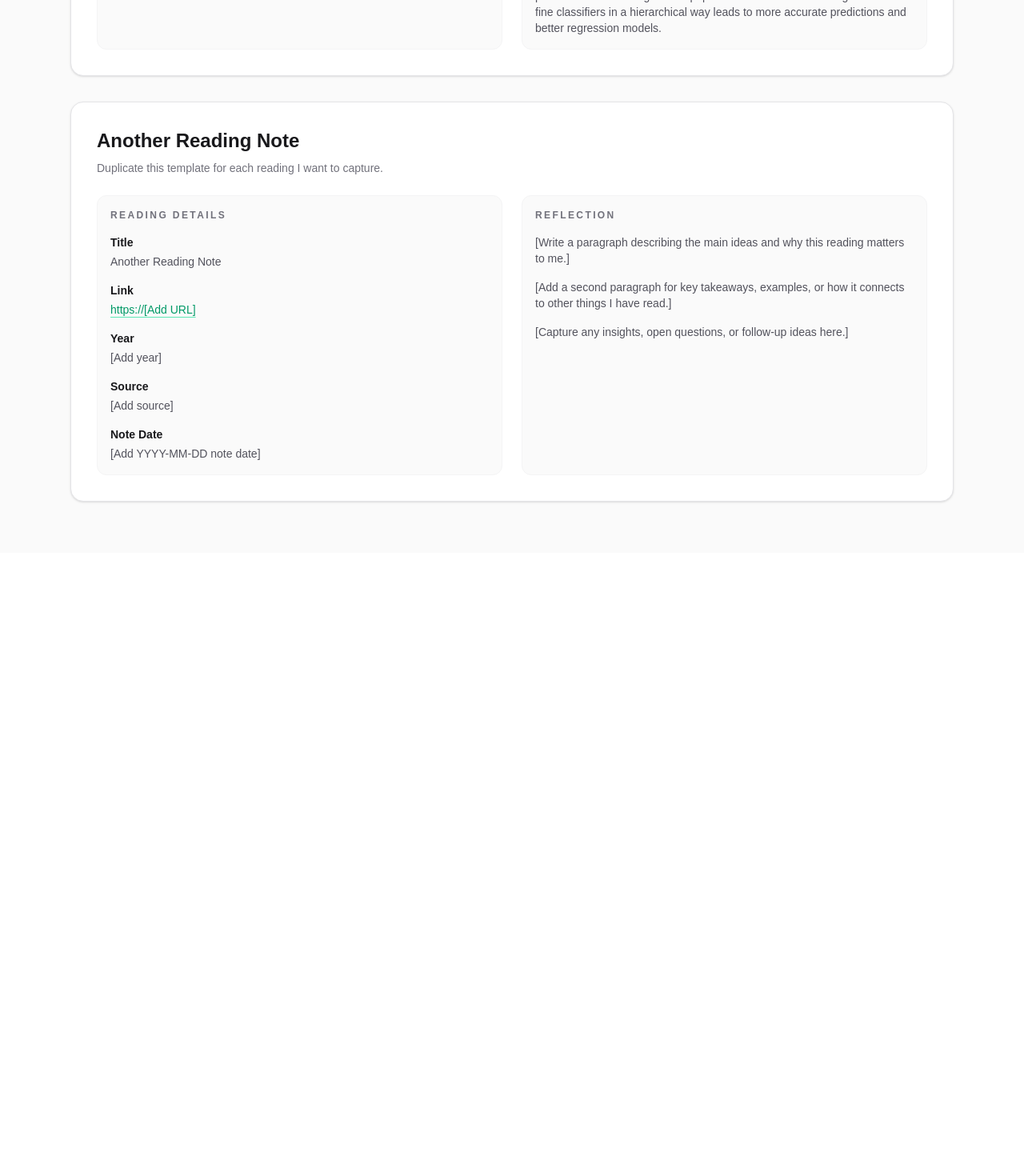
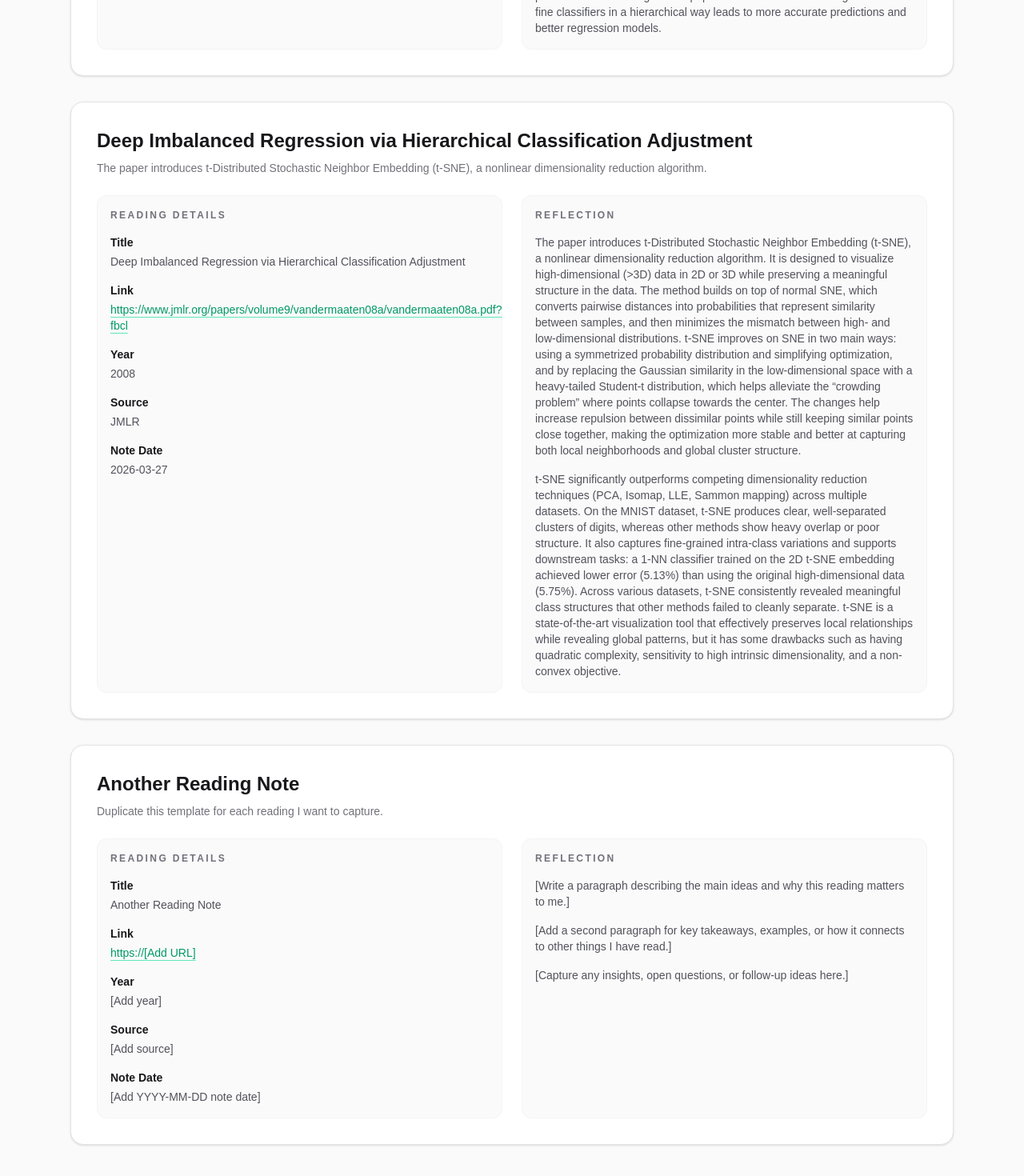
Before and after one commit to danielx1611/ML-Research-Summaries, a Next.js app: page /summaries in a window 1280 px wide. Shown: the part 8314-9784 px from the top of the page at 80% size. Before the commit the page ends 9005 px from the top, so only its background shows below. Built offline with nearby package versions, Linux system fonts and the light colour scheme.

Commit message:
Add 2008 JMLR summary entry for t-SNE

```diff
--- a/app/summaries/page.tsx
+++ b/app/summaries/page.tsx
@@ -145,6 +145,20 @@ const summaryTemplates = [
     ],
   },
   {
+    id: "deep-imbalanced-regression-via-hierarchical-classification-adjustment-jmlr-2008",
+    title: "Deep Imbalanced Regression via Hierarchical Classification Adjustment",
+    description:
+      "The paper introduces t-Distributed Stochastic Neighbor Embedding (t-SNE), a nonlinear dimensionality reduction algorithm.",
+    link: "https://www.jmlr.org/papers/volume9/vandermaaten08a/vandermaaten08a.pdf?fbcl",
+    year: "2008",
+    source: "JMLR",
+    noteDate: "2026-03-27",
+    reflection: [
+      "The paper introduces t-Distributed Stochastic Neighbor Embedding (t-SNE), a nonlinear dimensionality reduction algorithm. It is designed to visualize high-dimensional (>3D) data in 2D or 3D while preserving a meaningful structure in the data. The method builds on top of normal SNE, which converts pairwise distances into probabilities that represent similarity between samples, and then minimizes the mismatch between high- and low-dimensional distributions. t-SNE improves on SNE in two main ways: using a symmetrized probability distribution and simplifying optimization, and by replacing the Gaussian similarity in the low-dimensional space with a heavy-tailed Student-t distribution, which helps alleviate the “crowding problem” where points collapse towards the center. The changes help increase repulsion between dissimilar points while still keeping similar points close together, making the optimization more stable and better at capturing both local neighborhoods and global cluster structure.",
+      "t-SNE significantly outperforms competing dimensionality reduction techniques (PCA, Isomap, LLE, Sammon mapping) across multiple datasets. On the MNIST dataset, t-SNE produces clear, well-separated clusters of digits, whereas other methods show heavy overlap or poor structure. It also captures fine-grained intra-class variations and supports downstream tasks: a 1-NN classifier trained on the 2D t-SNE embedding achieved lower error (5.13%) than using the original high-dimensional data (5.75%). Across various datasets, t-SNE consistently revealed meaningful class structures that other methods failed to cleanly separate. t-SNE is a state-of-the-art visualization tool that effectively preserves local relationships while revealing global patterns, but it has some drawbacks such as having quadratic complexity, sensitivity to high intrinsic dimensionality, and a non-convex objective.",
+    ],
+  },
+  {
     id: "paper-two",
     title: "Another Reading Note",
     description:
```
